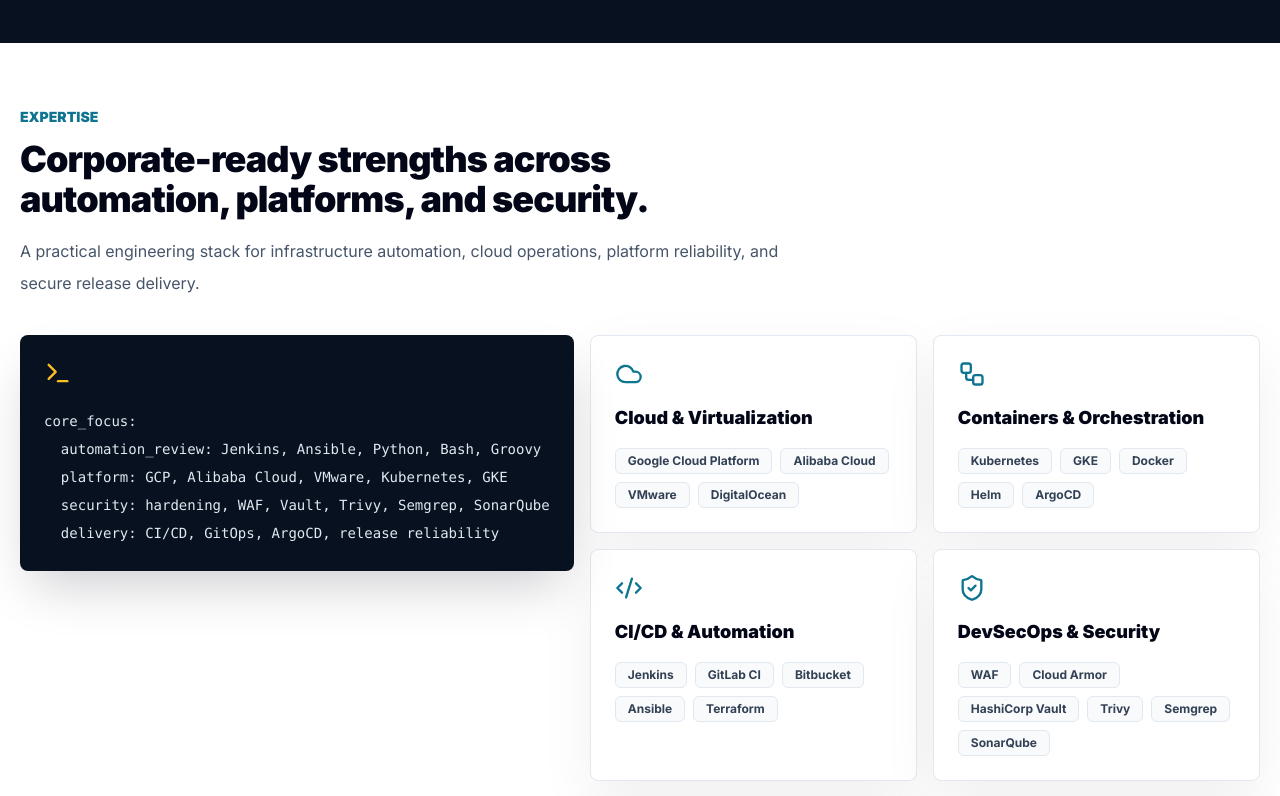
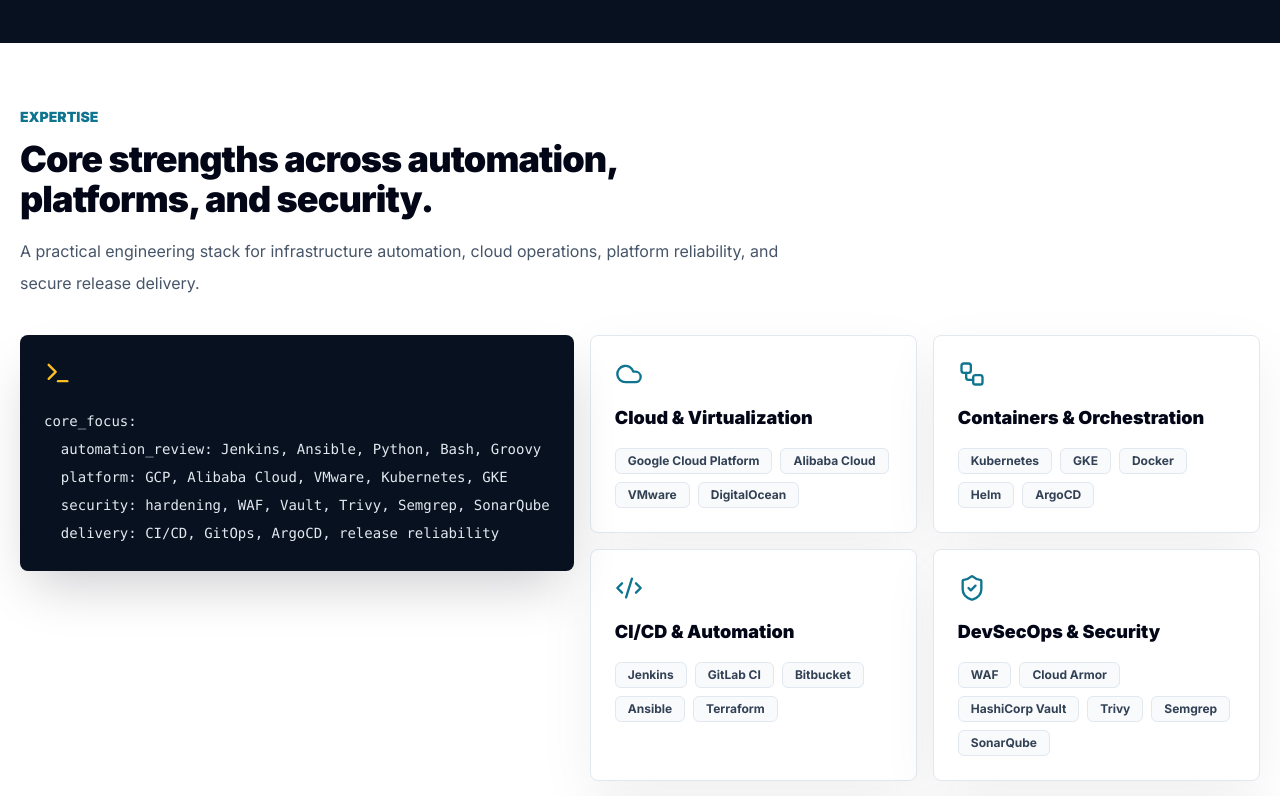
Before and after one commit to Rhisko/rhisko.github.io, a React (Vite) app: page / in a window 1280 px wide. Shown: the part 2740-3536 px from the top of the page. Built offline with nearby package versions, Linux system fonts and the light colour scheme.

Commit message:
New Design Portfolio

```diff
--- a/src/App.tsx
+++ b/src/App.tsx
@@ -239,7 +239,7 @@
       <div className="mx-auto max-w-7xl px-5">
         <SectionHeader
           eyebrow="Expertise"
-          title="Corporate-ready strengths across automation, platforms, and security."
+          title="Core strengths across automation, platforms, and security."
           subtitle="A practical engineering stack for infrastructure automation, cloud operations, platform reliability, and secure release delivery."
         />
         <div className="grid gap-4 lg:grid-cols-[0.8fr_1.2fr]">
@@ -435,7 +435,7 @@
       <div className="contact-panel">
         <div>
           <p className="eyebrow eyebrow-dark">Contact</p>
-          <h2 className="mt-3 text-3xl font-black text-white md:text-5xl">Ready for corporate DevOps and DevSecOps delivery.</h2>
+          <h2 className="mt-3 text-3xl font-black text-white md:text-5xl">Ready for  DevOps and DevSecOps delivery.</h2>
           <p className="dark-copy mt-5 max-w-2xl leading-8">
             Best fit: infrastructure automation, CI/CD modernization, Kubernetes operations, cloud platform reliability,
             security hardening automation, observability, and production support maturity.
```
